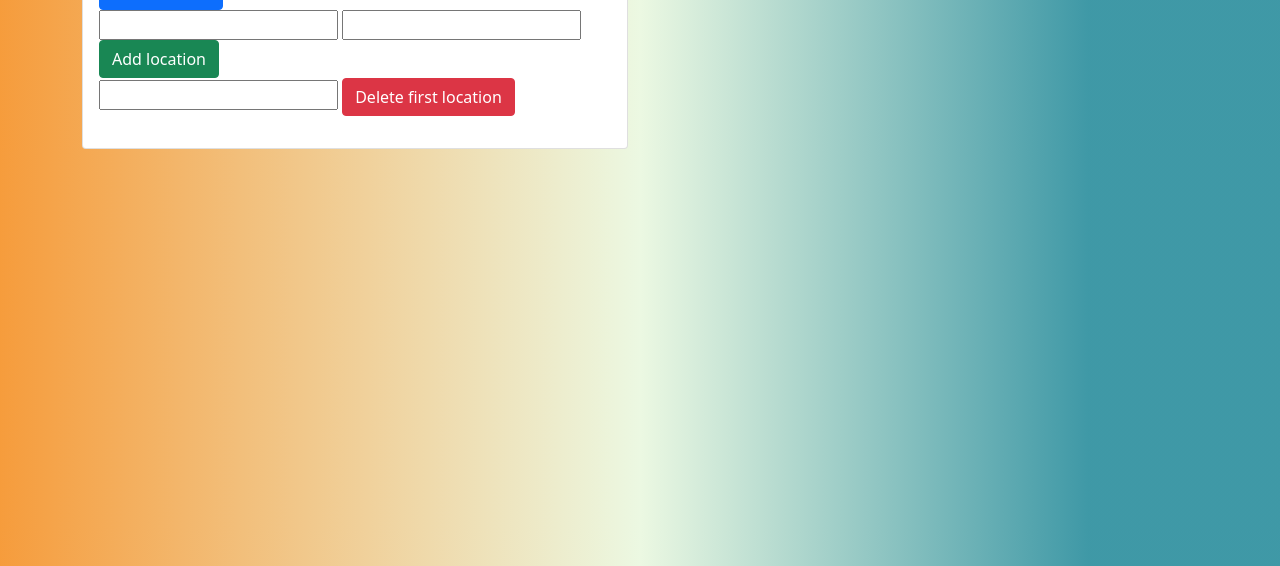
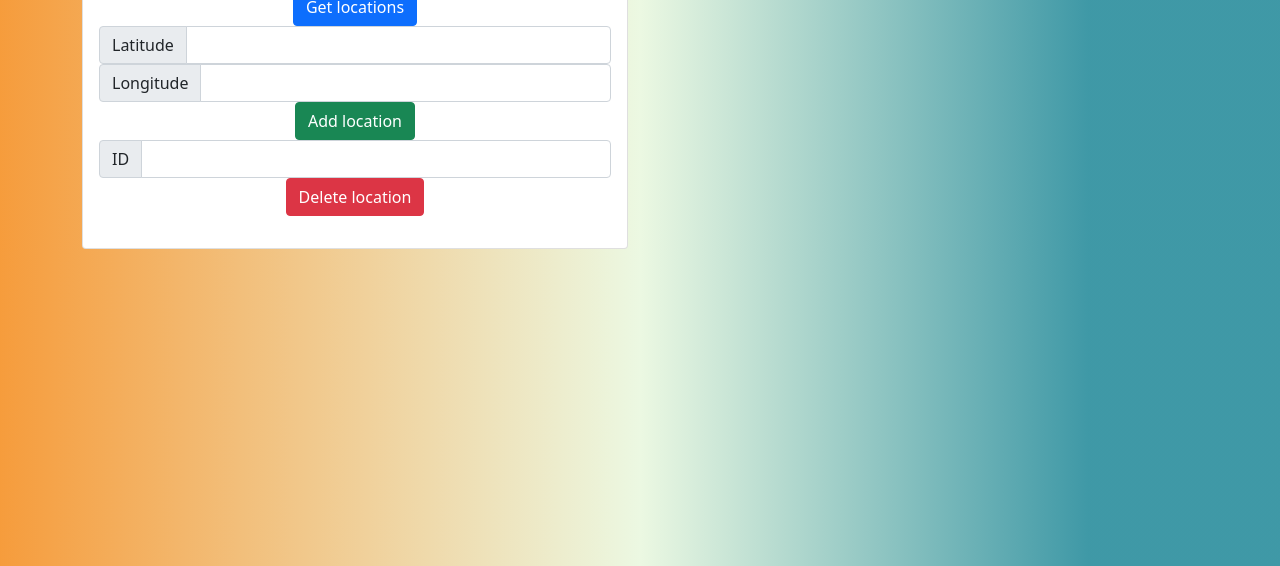
Before and after one commit to RLXi/saranen-heroku-app, a website: page public/index.html in a window 1280 px wide. Shown: the part 234-800 px from the top of the page. Drawn offline with nearby package versions, Linux system fonts and the light colour scheme; no server answers.

Commit message:
bit styling

```diff
--- a/public/index.html
+++ b/public/index.html
@@ -37,9 +37,9 @@
               <ul class="people"></ul>
             </div>
           </div>
-          <div class="card locations">
+          <div class="card locations mt-3">
             <div class="card-body">
-              <ul class="list-unstyled">
+              <ul class="list-unstyled text-center">
                 <li>
                   <button id="get" class="btn btn-primary">
                     Get locations
@@ -47,8 +47,14 @@
                 </li>
                 <li>
                   <div>
-                    <input type="number" name="lat" />
-                    <input type="number" name="long" />
+                    <div class="input-group">
+                      <span class="input-group-text">Latitude</span>
+                      <input type="number" class="form-control" name="lat" />
+                    </div>
+                    <div class="input-group">
+                      <span class="input-group-text">Longitude</span>
+                      <input type="number" class="form-control" name="long" />
+                    </div>
                     <button id="post" class="btn btn-success">
                       Add location
                     </button>
@@ -56,9 +62,12 @@
                 </li>
                 <li>
                   <div>
-                    <input type="number" name="del" />
+                    <div class="input-group">
+                      <span class="input-group-text">ID</span>
+                      <input type="number" class="form-control" name="del" />
+                    </div>
                     <button id="delete" class="btn btn-danger">
-                      Delete first location
+                      Delete location
                     </button>
                   </div>
                 </li>
--- a/public/scripts.js
+++ b/public/scripts.js
@@ -4,6 +4,8 @@ const postBtn = document.getElementById("post");
 const deleteBtn = document.getElementById("delete");
 const locationList = document.querySelector(".location-list");
 const url = "/locations";
+
+const event = new Event("click");
 
 getBtn.addEventListener("click", async (e) => {
   const res = await fetch(url);
@@ -30,7 +32,7 @@ postBtn.addEventListener("click", async (e) => {
     },
     body: JSON.stringify(obj),
   });
-  const json = await res.json();
+  getBtn.dispatchEvent(event);
 });
 
 deleteBtn.addEventListener("click", async (e) => {
@@ -38,6 +40,7 @@ deleteBtn.addEventListener("click", async (e) => {
   const res = await fetch(`${url}/${del.value}`, { method: "DELETE" });
   const json = await res.json();
   alert(json.msg);
+  getBtn.dispatchEvent(event);
 });
 
 async function fetchPeople() {
```
